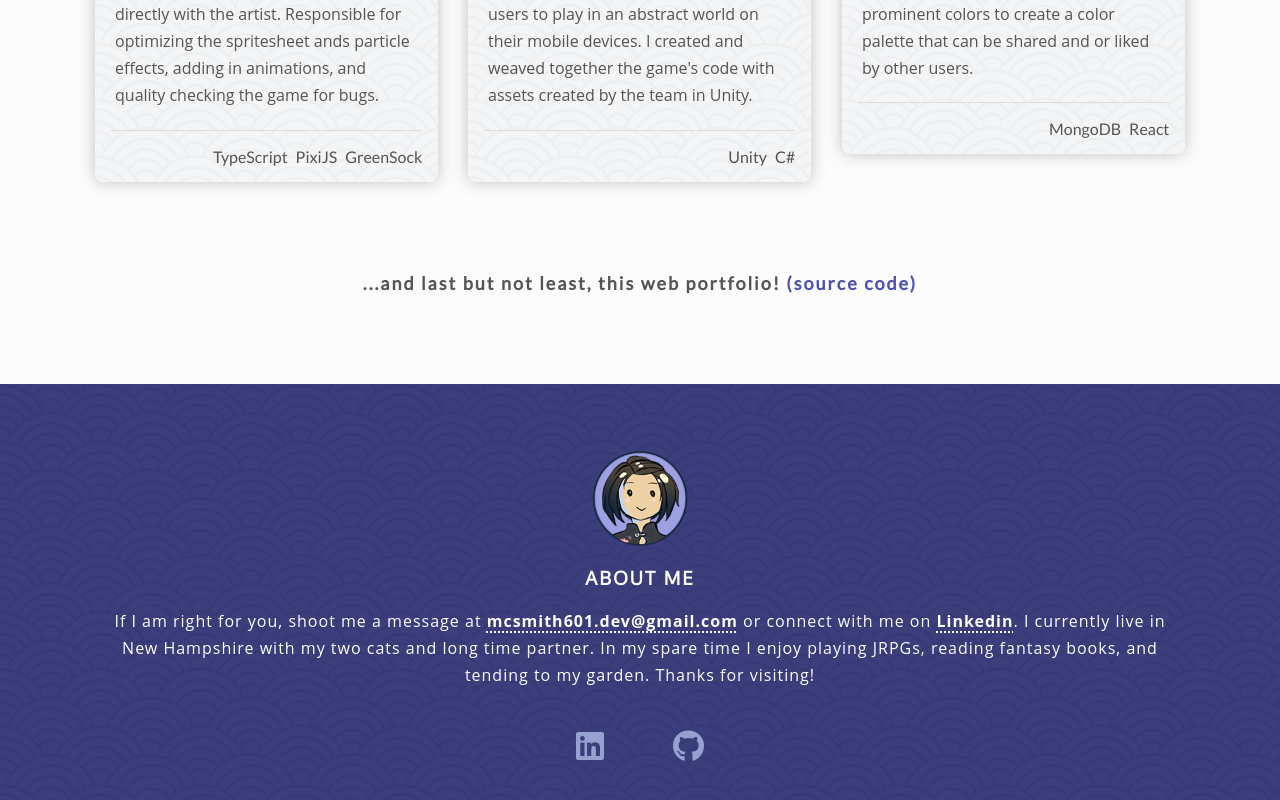
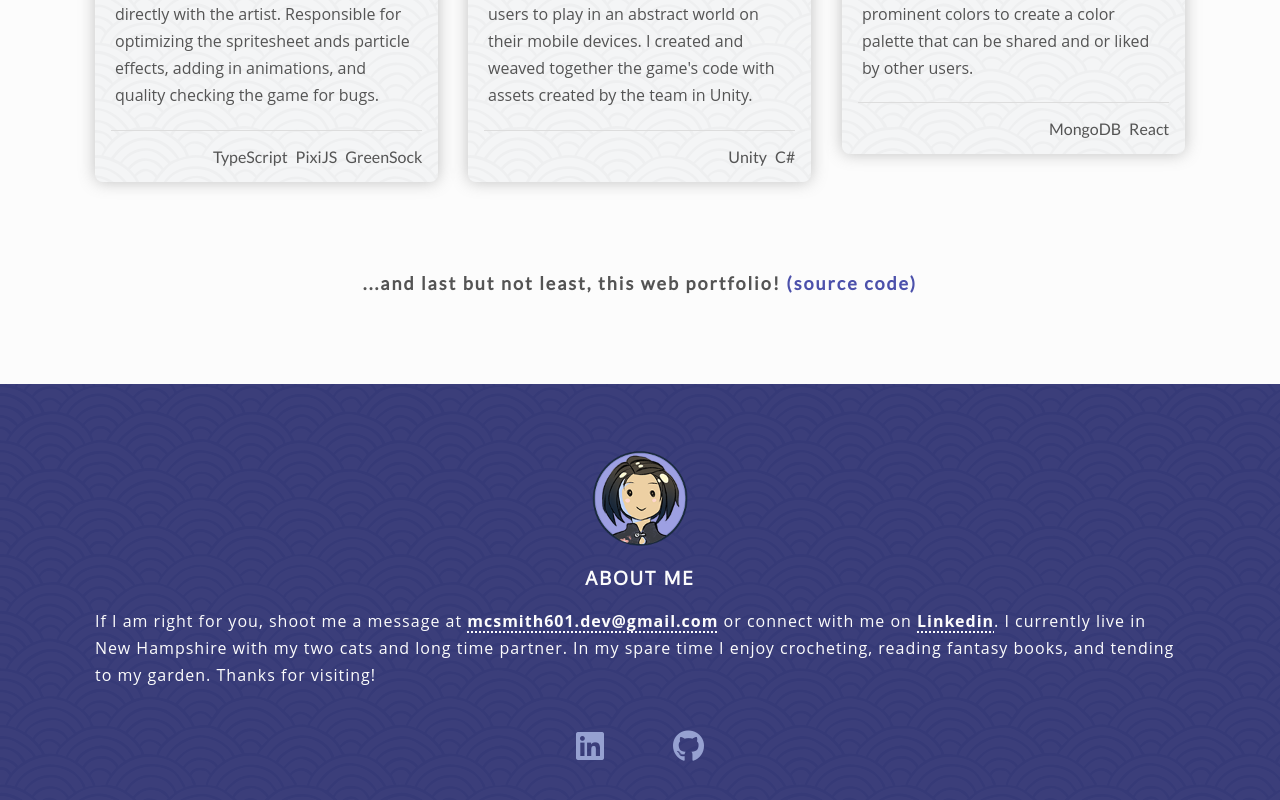
Before and after one commit to megancs601/megancs601.github.io, a Vue app: page / in a window 1280 px wide. Shown: the part 2467-3267 px from the top of the page. Built offline with nearby package versions, Linux system fonts and the light colour scheme.

Commit message:
updated resume and footer

```diff
--- a/src/components/TheFooter.vue
+++ b/src/components/TheFooter.vue
@@ -14,7 +14,7 @@
         >
           Linkedin</a
         >. I currently live in New Hampshire with my two cats and long time partner. In my spare
-        time I enjoy playing JRPGs, reading fantasy books, and tending to my garden. Thanks for
+        time I enjoy crocheting, reading fantasy books, and tending to my garden. Thanks for
         visiting!
       </p>
     </div>
@@ -81,7 +81,6 @@ footer {
     font-size: var(--paragraph-size);
     letter-spacing: 1px;
     line-height: var(--line-height);
-    text-align: center;
   }
 
   img {
```
Also changed, not shown: 1 other file (tests, documents, lock files or other folders).
